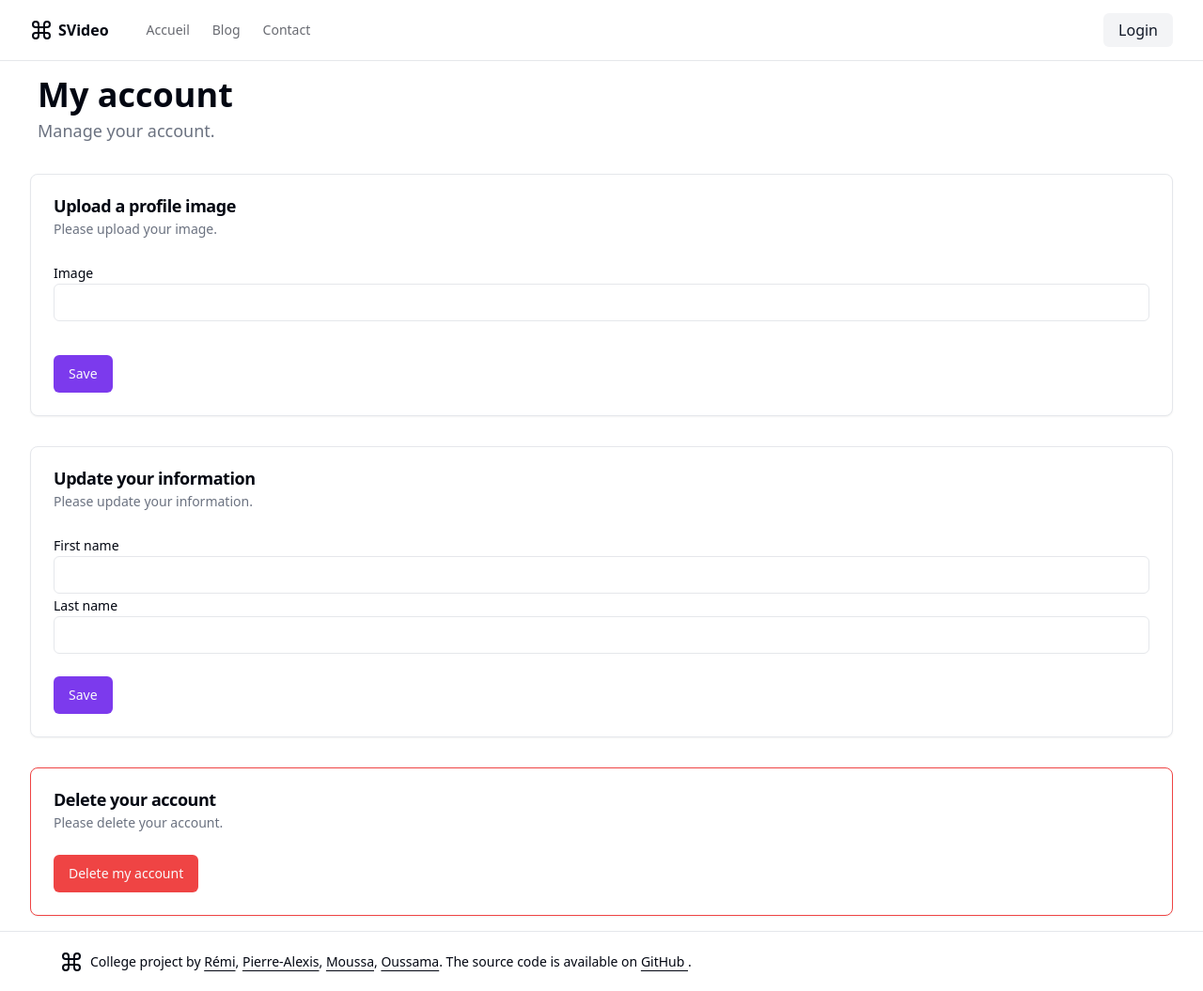
After one commit to remib18/symfony-video, a Symfony app: template templates/user_profile/show.html.twig in a window 1280 px wide. The commit adds this page. Shown: the whole page at 94% size. Run offline with Twig, Linux system fonts and the light colour scheme; the template is opened without the code that fills it, so the values that code supplies are empty; form fields are guessed from the names that the template uses; style sheets or scripts are compiled from the project's sources; some libraries are stand-ins or nearby versions.

Commit message:
Fixing the profile page and adding styles

```diff
--- a/composer.json
+++ b/composer.json
@@ -6,6 +6,7 @@
     "require": {
         "php": ">=8.2",
         "ext-ctype": "*",
+        "ext-curl": "*",
         "ext-iconv": "*",
         "doctrine/doctrine-bundle": "^2.10",
         "doctrine/doctrine-migrations-bundle": "^3.2",
@@ -34,6 +35,7 @@
         "symfony/property-info": "6.3.*",
         "symfony/runtime": "6.3.*",
         "symfony/security-bundle": "6.3.*",
+        "symfony/security-core": "6.3.*",
         "symfony/serializer": "6.3.*",
         "symfony/string": "6.3.*",
         "symfony/translation": "6.3.*",
@@ -43,8 +45,7 @@
         "symfony/webpack-encore-bundle": "^2.1",
         "symfony/yaml": "6.3.*",
         "twig/extra-bundle": "^2.12|^3.0",
-        "twig/twig": "^2.12|^3.0",
-        "ext-curl": "*"
+        "twig/twig": "^2.12|^3.0"
     },
     "config": {
         "allow-plugins": {
--- a/config/services.yaml
+++ b/config/services.yaml
@@ -4,6 +4,7 @@
 # Put parameters here that don't need to change on each machine where the app is deployed
 # https://symfony.com/doc/current/best_practices.html#use-parameters-for-application-configuration
 parameters:
+    image_upload_directory: '%kernel.project_dir%/public/uploads/images'
 
 services:
     # default configuration for services in *this* file
--- /dev/null
+++ b/templates/user_profile/show.html.twig
@@ -0,0 +1,148 @@
+{% extends '_layouts/base.html.twig' %}
+
+{% block title %}My account{% endblock %}
+
+{% block body %}
+    <div class="container">
+
+        <div class="grid items-start gap-8">
+            <div class="flex items-center justify-between px-2">
+                <div class="grid gap-1">
+                    <h1 class="font-heading text-3xl md:text-4xl font-bold">My account</h1>
+                    <p class="text-lg text-muted-foreground">Manage your account.</p>
+                </div>
+            </div>
+
+            <div class="grid gap-10">
+                {{ form_start(profilePictureForm) }}
+                    <div class="rounded-lg border bg-card text-card-foreground shadow-sm">
+                        <div class="flex flex-col space-y-1.5 p-6">
+                            <h2 class="text-lg font-semibold leading-none tracking-tight">Upload a profile image</h2>
+                            <p class="text-sm text-muted-foreground">Please upload your image.</p>
+                        </div>
+                        <div class="p-6 pt-0">
+                            {{ form_row(profilePictureForm.imageLink, {
+                                'attr': {
+                                    'class': 'flex h-10 w-full rounded-md border border-input bg-transparent px-3 py-2 text-sm ring-offset-background file:border-0 file:bg-transparent file:text-sm file:font-medium placeholder:text-muted-foreground focus-visible:outline-none focus-visible:ring-2 focus-visible:ring-ring focus-visible:ring-offset-2 disabled:cursor-not-allowed disabled:opacity-50'
+                                },
+                                'label': 'Image',
+                                'label_attr': {
+                                    'class': 'text-sm font-medium leading-none peer-disabled:cursor-not-allowed peer-disabled:opacity-70'
+                                }
+                            }) }}
+                        </div>
+                        <div class="flex items-center p-6 pt-0">
+                            <button
+                                    type="submit"
+                                    class="inline-flex items-center justify-center rounded-md text-sm font-medium transition-colors focus-visible:outline-none focus-visible:ring-2 focus-visible:ring-ring focus-visible:ring-offset-2 disabled:opacity-50 disabled:pointer-events-none ring-offset-background bg-primary text-primary-foreground hover:bg-primary/90 h-10 py-2 px-4">
+                                Save
+                            </button>
+                        </div>
+                    </div>
+                {{ form_end(profilePictureForm) }}
+            </div>
+
+            {#
+            <div class="grid gap-10">
+                {{ form_start(passwordForm) }}
+                    <div class="rounded-lg border bg-card text-card-foreground shadow-sm">
+                        <div class="flex flex-col space-y-1.5 p-6">
+                            <h2 class="text-lg font-semibold leading-none tracking-tight">Update your password</h2>
+                            <p class="text-sm text-muted-foreground">Please update your password.</p>
+                        </div>
+                        <div class="p-6 pt-0">
+                            <label for="user_profile_password_oldPassword" class="text-sm font-medium leading-none peer-disabled:cursor-not-allowed peer-disabled:opacity-70">
+                                Current password
+                            </label>
+                            {{ form_widget(passwordForm.oldPassword, {
+                                'attr': {
+                                    'class': 'flex h-10 w-full rounded-md border border-input bg-transparent px-3 py-2 text-sm ring-offset-background file:border-0 file:bg-transparent file:text-sm file:font-medium placeholder:text-muted-foreground focus-visible:outline-none focus-visible:ring-2 focus-visible:ring-ring focus-visible:ring-offset-2 disabled:cursor-not-allowed disabled:opacity-50',
+                                    'placeholder': '••••••••',
+                                    'autoComplete': 'password',
+                                    'autoCapitalize': 'none'
+                                }
+                            }) }}
+                            <label for="new-password" class="text-sm font-medium leading-none peer-disabled:cursor-not-allowed peer-disabled:opacity-70">
+                                New password
+                            </label>
+                            {{ form_widget(passwordForm.newPassword, {
+                                'attr': {
+                                    'class': 'flex h-10 w-full rounded-md border border-input bg-transparent px-3 py-2 text-sm ring-offset-background file:border-0 file:bg-transparent file:text-sm file:font-medium placeholder:text-muted-foreground focus-visible:outline-none focus-visible:ring-2 focus-visible:ring-ring focus-visible:ring-offset-2 disabled:cursor-not-allowed disabled:opacity-50',
+                                    'placeholder': '••••••••',
+                                    'autoComplete': 'new-password',
+                                    'autoCapitalize': 'none'
+                                }
+                            }) }}
+                        </div>
+                        <div class="flex items-center p-6 pt-0">
+                            <button
+                                    type="submit"
+                                    class="inline-flex items-center justify-center rounded-md text-sm font-medium transition-colors focus-visible:outline-none focus-visible:ring-2 focus-visible:ring-ring focus-visible:ring-offset-2 disabled:opacity-50 disabled:pointer-events-none ring-offset-background bg-primary text-primary-foreground hover:bg-primary/90 h-10 py-2 px-4">
+                                Save
+                            </button>
+                        </div>
+                    </div>
+                {{ form_end(passwordForm) }}
+            </div>
+            #}
+
+            <div class="grid gap-10">
+                {{ form_start(infosForm) }}
+                    <div class="rounded-lg border bg-card text-card-foreground shadow-sm">
+                        <div class="flex flex-col space-y-1.5 p-6">
+                            <h2 class="text-lg font-semibold leading-none tracking-tight">Update your information</h2>
+                            <p class="text-sm text-muted-foreground">Please update your information.</p>
+                        </div>
+                        <div class="p-6 pt-0">
+                            <label for="user_profile_info_firstname" class="text-sm font-medium leading-none peer-disabled:cursor-not-allowed peer-disabled:opacity-70">
+                                First name
+                            </label>
+                            {{ form_widget(infosForm.firstname, {
+                                'attr': {
+                                    'class': 'flex h-10 w-full rounded-md border border-input bg-transparent px-3 py-2 text-sm ring-offset-background file:border-0 file:bg-transparent file:text-sm file:font-medium placeholder:text-muted-foreground focus-visible:outline-none focus-visible:ring-2 focus-visible:ring-ring focus-visible:ring-offset-2 disabled:cursor-not-allowed disabled:opacity-50',
+                                    'autoComplete': 'firstname',
+                                    'autoCapitalize': 'none'
+                                },
+                            }) }}
+                            <label for="user_profile_info_lastname" class="text-sm font-medium leading-none peer-disabled:cursor-not-allowed peer-disabled:opacity-70">
+                                Last name
+                            </label>
+                            {{ form_widget(infosForm.lastname, {
+                                'attr': {
+                                    'class': 'flex h-10 w-full rounded-md border border-input bg-transparent px-3 py-2 text-sm ring-offset-background file:border-0 file:bg-transparent file:text-sm file:font-medium placeholder:text-muted-foreground focus-visible:outline-none focus-visible:ring-2 focus-visible:ring-ring focus-visible:ring-offset-2 disabled:cursor-not-allowed disabled:opacity-50',
+                                    'autoComplete': 'lastname',
+                                    'autoCapitalize': 'none'
+                                },
+                            }) }}
+                        </div>
+                        <div class="flex items-center p-6 pt-0">
+                            <button
+                                    type="submit"
+                                    class="inline-flex items-center justify-center rounded-md text-sm font-medium transition-colors focus-visible:outline-none focus-visible:ring-2 focus-visible:ring-ring focus-visible:ring-offset-2 disabled:opacity-50 disabled:pointer-events-none ring-offset-background bg-primary text-primary-foreground hover:bg-primary/90 h-10 py-2 px-4">
+                                Save
+                            </button>
+                        </div>
+                    </div>
+                {{ form_end(infosForm) }}
+            </div>
+
+            <div class="grid gap-10">
+                <form action="{{ path('app_user_profile_delete') }}" method="post">
+                    <div class="rounded-lg border border-red-500 bg-card text-card-foreground shadow-sm">
+                        <div class="flex flex-col space-y-1.5 p-6">
+                            <h2 class="text-lg font-semibold leading-none tracking-tight">Delete your account</h2>
+                            <p class="text-sm text-muted-foreground">Please delete your account.</p>
+                        </div>
+                        <div class="flex items-center p-6 pt-0">
+                            <button
+                                    type="submit"
+                                    class="inline-flex items-center justify-center rounded-md text-sm font-medium transition-colors focus-visible:outline-none focus-visible:ring-2 focus-visible:ring-ring focus-visible:ring-offset-2 disabled:opacity-50 disabled:pointer-events-none ring-offset-background bg-red-500 text-primary-foreground hover:bg-primary/90 h-10 py-2 px-4">
+                                Delete my account
+                            </button>
+                        </div>
+                    </div>
+                </form>
+            </div>
+        </div>
+    </div>
+{% endblock %}
```
Also changed, not shown: src/Controller/HomeController.php (+0 -7 lines), src/Controller/UserController.php (+78 -16 lines), src/Form/User/UserProfileImageType.php (renamed from src/Form/UserProfileType.php, +2 -11 lines), src/Form/User/UserProfileInfoType.php (added, +28 -0 lines), src/Form/User/UserProfilePasswordType.php (added, +28 -0 lines), templates/user/editprofile.html.twig (deleted, +0 -79 lines), templates/user/index.html.twig (deleted, +0 -30 lines), 2 other files.
